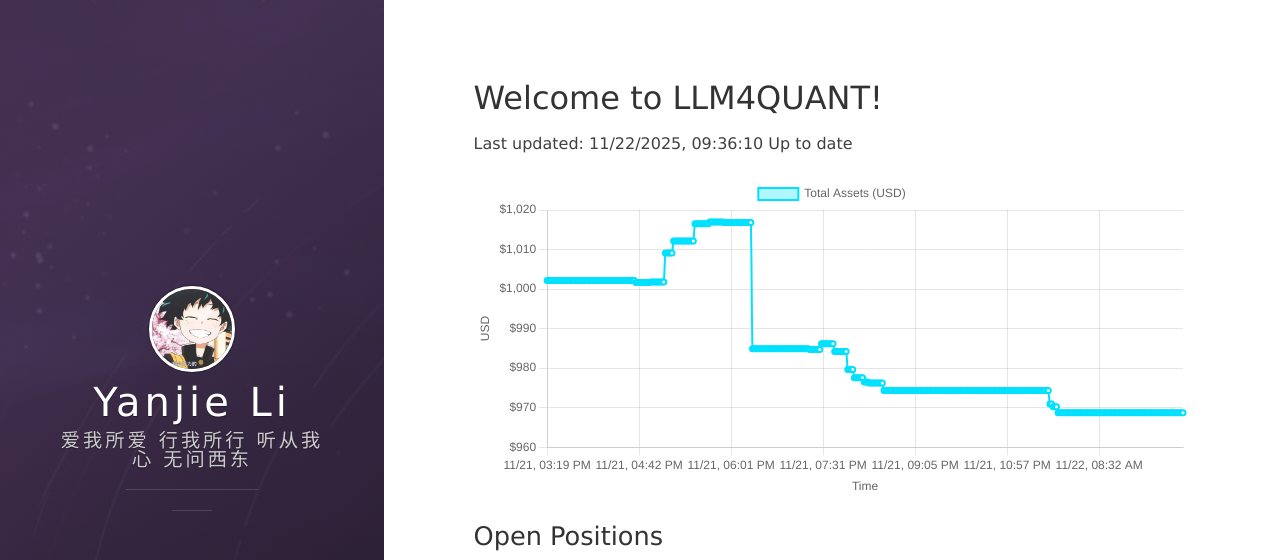
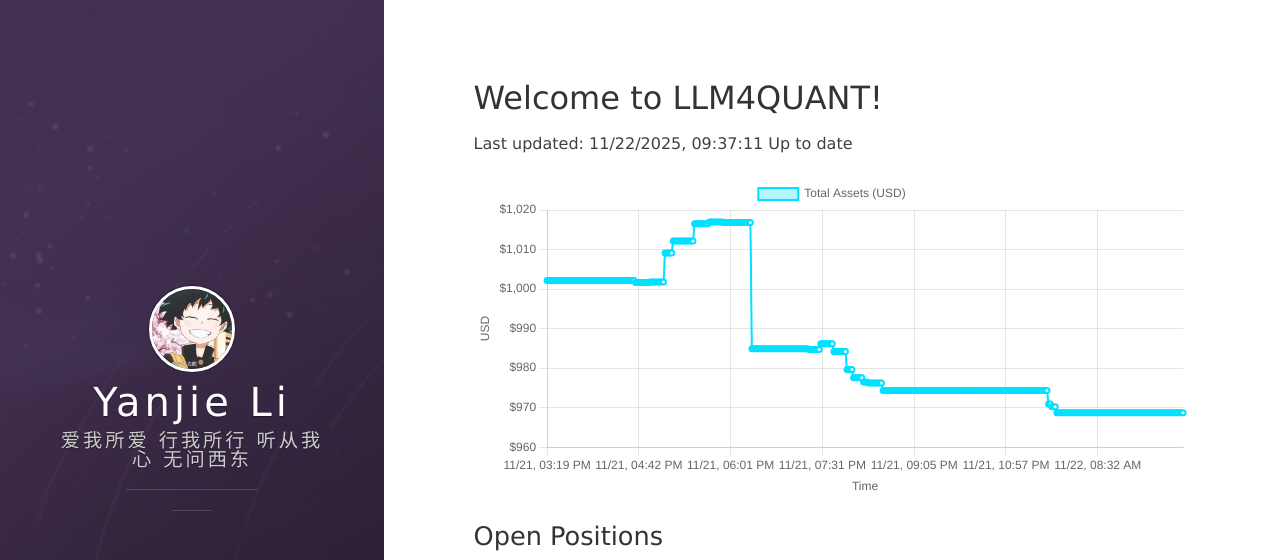
Before and after one commit to leeyegy/leeyegy.github.io, a Jekyll site: the page built from live-trading.html, in a window 1280 px wide and 1026 px high. Shown: the top 560 px of the window. Built offline with Jekyll 4.4.1, drawn with Linux system fonts in a browser that asks for light colours; nearby versions of some CDN libraries.

Commit message:
AccountMonitor: update balance history 2025-11-22T17:37:11+08:00

```diff
--- a/assets/data/binance/balance-history.json
+++ b/assets/data/binance/balance-history.json
@@ -1,5 +1,5 @@
 {
-  "generatedAt": "2025-11-22T17:36:10+08:00",
+  "generatedAt": "2025-11-22T17:37:11+08:00",
   "asset": "total_usd_value",
   "history": [
     {
@@ -1552,6 +1552,10 @@
     },
     {
       "timestamp": "2025-11-22T17:36:10+08:00",
+      "totalUsd": 968.69074819
+    },
+    {
+      "timestamp": "2025-11-22T17:37:11+08:00",
       "totalUsd": 968.69074819
     }
   ]
```
